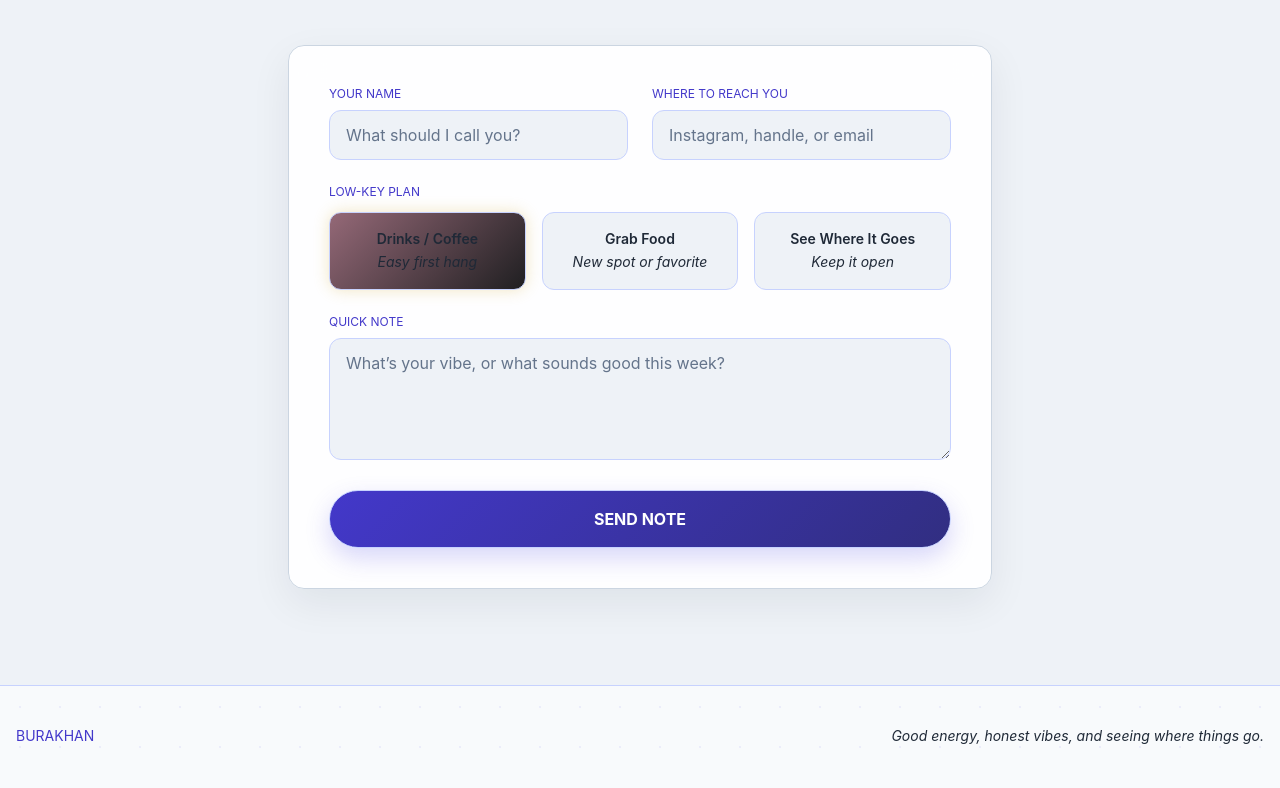
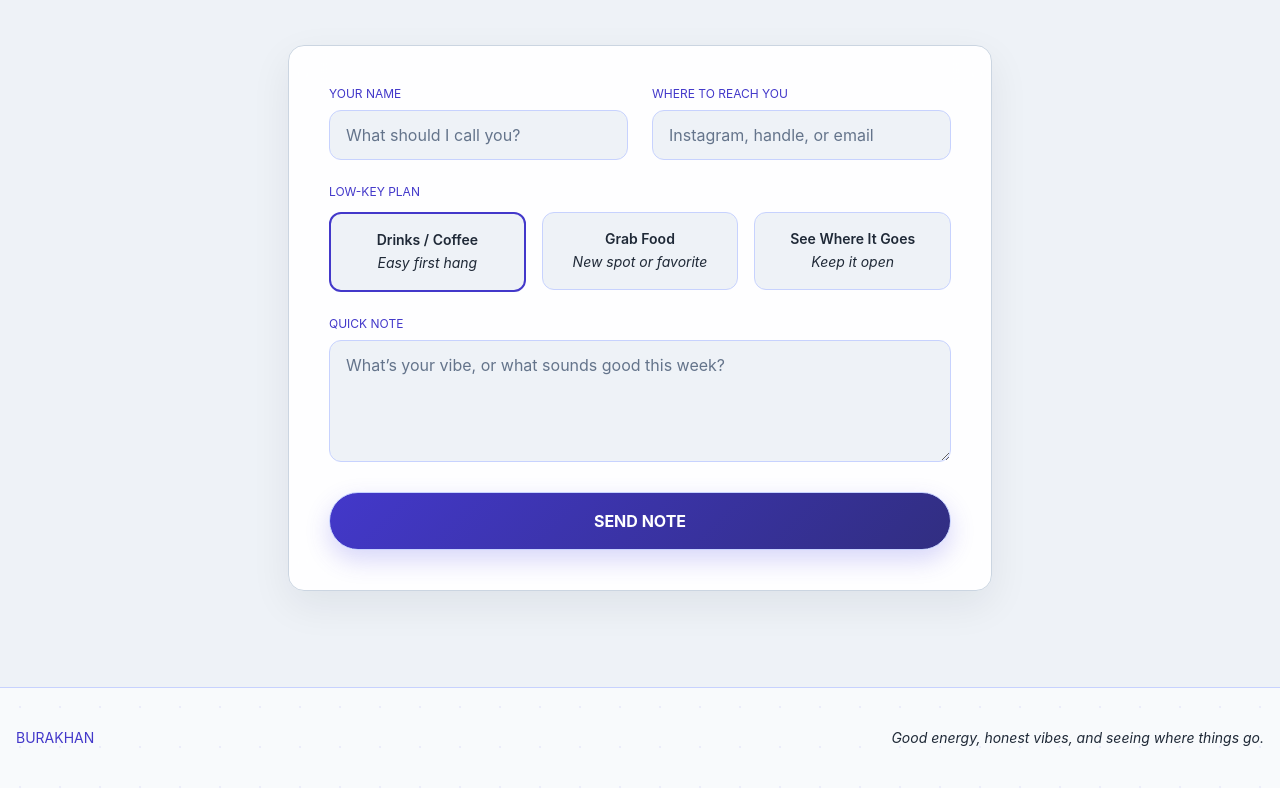
Before and after one commit to MarcosRamonLorenzo/burakhanSultan, an Astro site: page / in a window 1280 px wide. Shown: the part 4593-5381 px from the top of the page. Built offline with nearby package versions, Linux system fonts and the light colour scheme; Astro itself is replaced by a stand-in of ours.

Commit message:
border forms

```diff
--- a/src/pages/index.astro
+++ b/src/pages/index.astro
@@ -86,12 +86,6 @@ import '../styles/global.css';
       background: linear-gradient(90deg, transparent, #D4AF37, transparent);
     }
 
-    .date-radio:checked + label {
-      border-color: #D4AF37;
-      background: linear-gradient(135deg, rgba(89, 13, 34, 0.6) 0%, rgba(9, 8, 10, 0.9) 100%);
-      box-shadow: 0 0 15px rgba(212, 175, 55, 0.3);
-    }
-
     /* ===== Tema modern ===== */
     body[data-theme="modern"] {
       background-color: #f8fafc;
@@ -120,6 +114,12 @@ import '../styles/global.css';
     body[data-theme="modern"] .gallery-caption [class*="text-gold"] { color: #c4b5fd !important; }
     body[data-theme="modern"] .gallery-caption [class*="text-ivory"] { color: #f8fafc !important; }
     body[data-theme="modern"] [class*="border-gold"] { border-color: #c7d2fe !important; }
+    body[data-theme="modern"] .date-radio:checked + label {
+      border-color: #4338ca !important;
+    }
+    body[data-theme="after-dark"] .date-radio:checked + label {
+      border-color: #e7a0b5 !important;
+    }
     body[data-theme="modern"] input,
     body[data-theme="modern"] textarea {
       color: #1f2937 !important;
--- a/src/styles/global.css
+++ b/src/styles/global.css
@@ -37,8 +37,7 @@
 
 .date-radio:checked + label {
   border-color: #D4AF37;
-  background: linear-gradient(135deg, rgba(89, 13, 34, 0.6) 0%, rgba(9, 8, 10, 0.9) 100%);
-  box-shadow: 0 0 15px rgba(212, 175, 55, 0.3);
+  border-width: 2px;
 }
 
 /* ===== Tema modern ===== */
```
